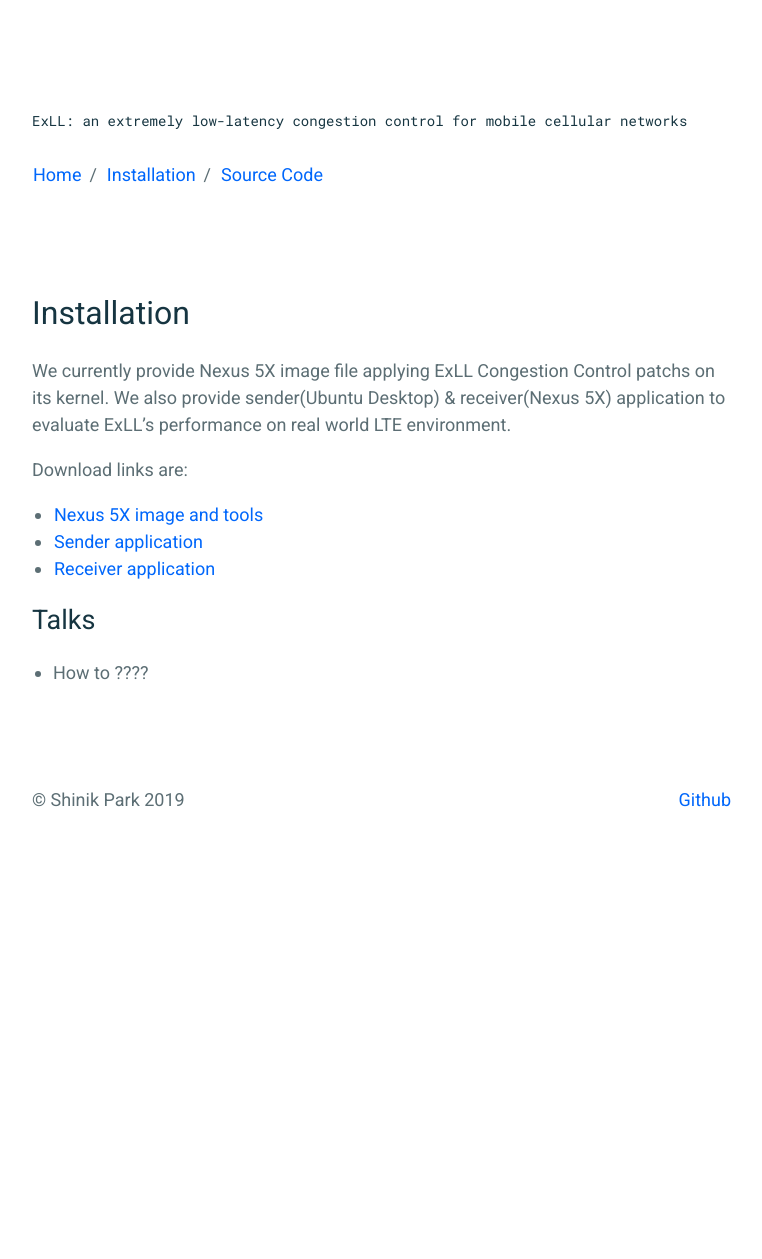
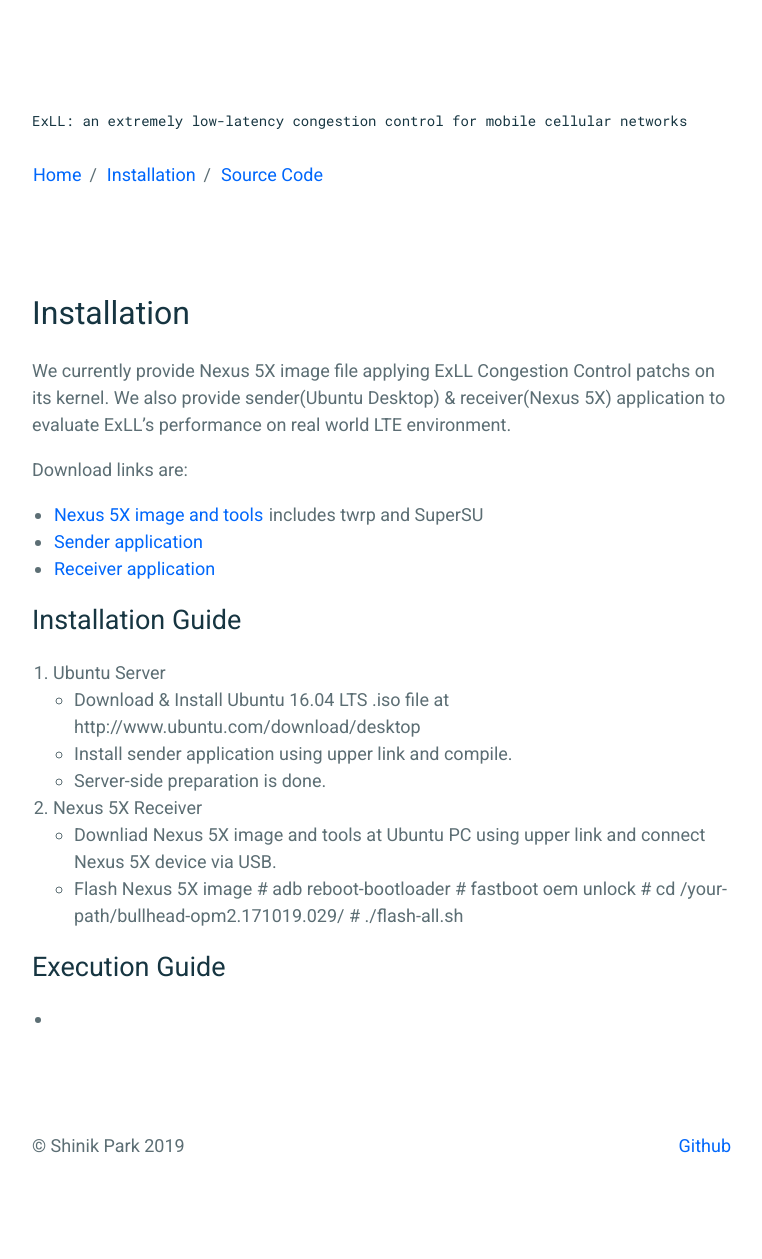
Before and after one commit to msnl/exll, a Jekyll site: the page built from _pages/Installation.md, in a window 1280 px wide. Shown: the whole page, without its empty margins (258-1020 px from the left). Built offline with Jekyll 4.4.1, drawn with Linux system fonts in a browser that asks for light colours; before the commit the page ends 913 px from its top, so only the background shows below that.

Commit message:
Update Installation.md

```diff
--- a/_pages/Installation.md
+++ b/_pages/Installation.md
@@ -9,8 +9,23 @@ We also provide sender(Ubuntu Desktop) & receiver(Nexus 5X) application to evalu
 
 Download links are:
 - [Nexus 5X image and tools]()
+  includes twrp and SuperSU
 - [Sender application]()
 - [Receiver application]()
 
-# Talks
-- How to ????
+# Installation Guide
+1. Ubuntu Server
+  - Download & Install Ubuntu 16.04 LTS .iso file at http://www.ubuntu.com/download/desktop
+  - Install sender application using upper link and compile.
+  - Server-side preparation is done.
+
+2. Nexus 5X Receiver
+  - Downliad Nexus 5X image and tools at Ubuntu PC using upper link and connect Nexus 5X device via USB.
+  - Flash Nexus 5X image
+    # adb reboot-bootloader
+    # fastboot oem unlock
+    # cd /your-path/bullhead-opm2.171019.029/
+    # ./flash-all.sh
+
+# Execution Guide
+-
```
